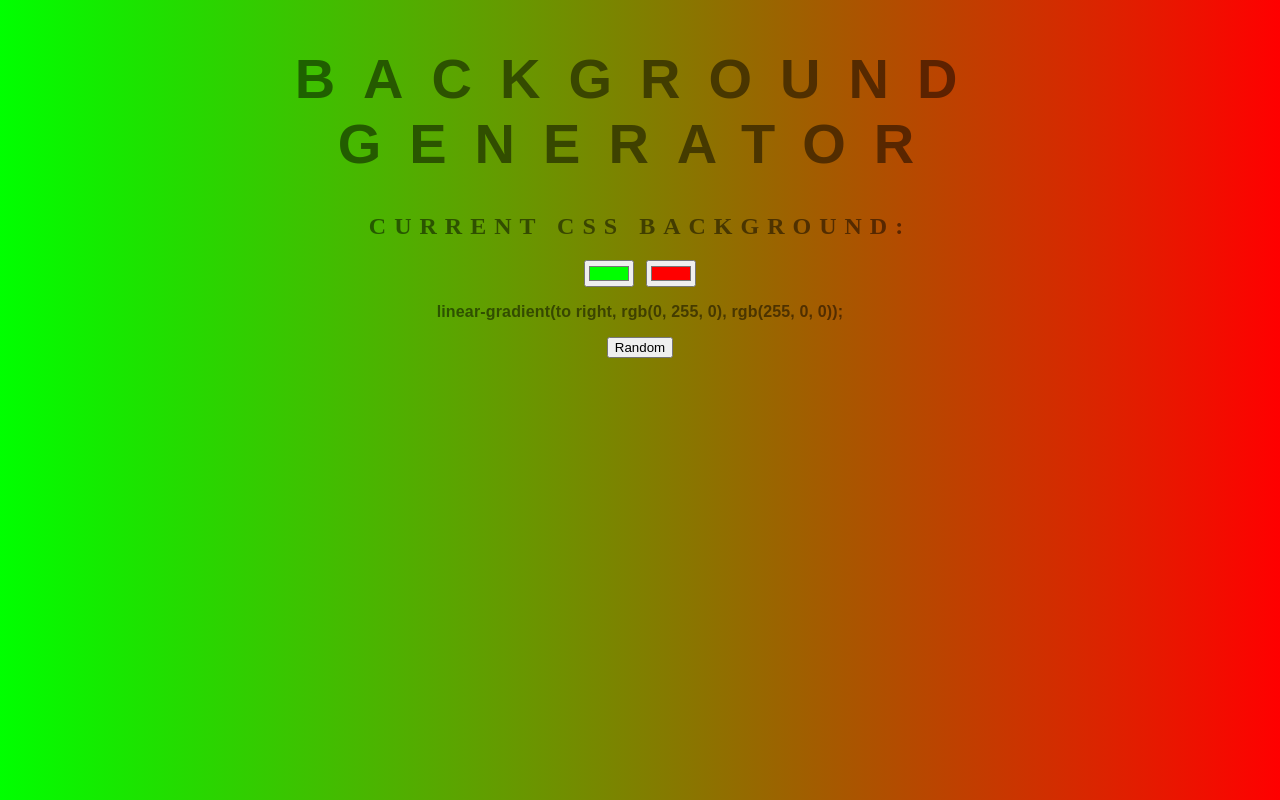
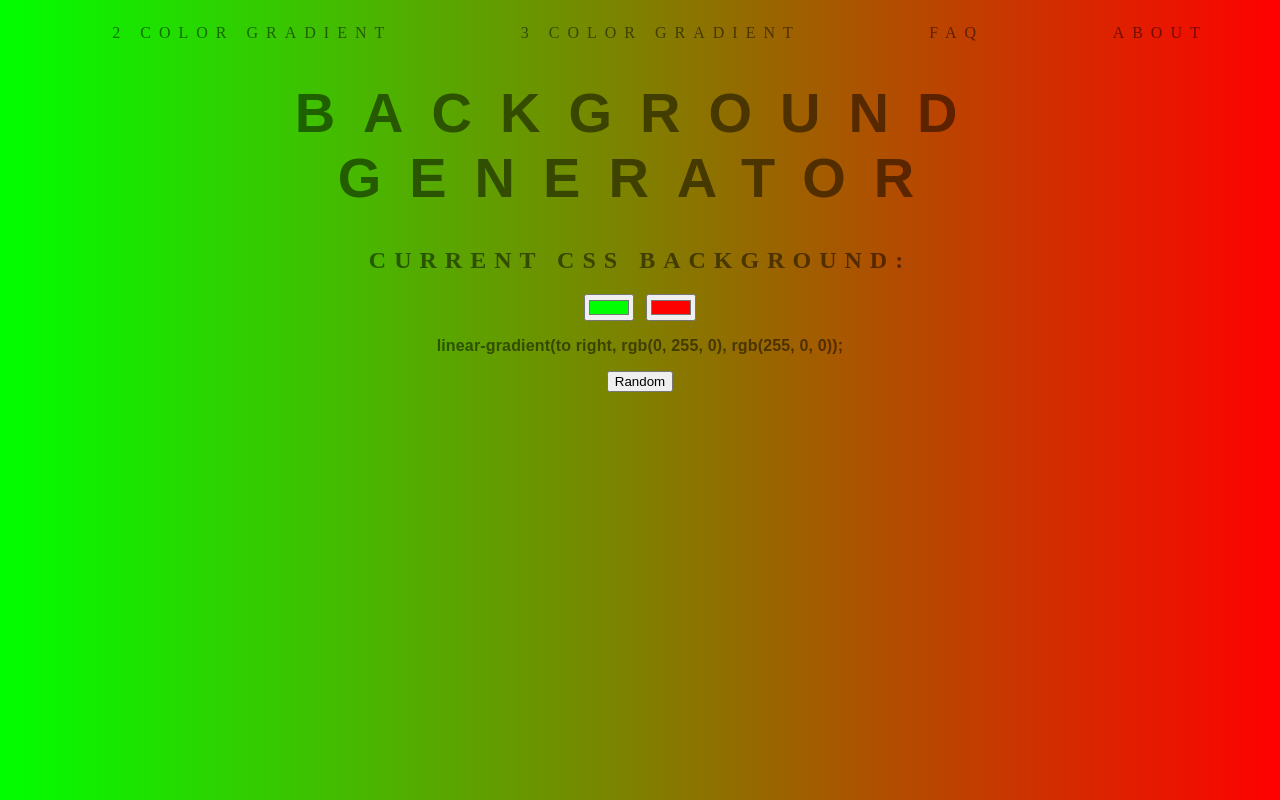
Before and after one commit to IvanKram/CSS-Backround-generator, a plain HTML site: page index.html in a window 1280 px wide. Drawn offline with Linux system fonts and the light colour scheme.

Commit message:
Added navbar, non functional as of yet

```diff
--- a/index.css
+++ b/index.css
@@ -1,3 +1,8 @@
+html {
+    display: grid;
+    grid-template-columns: 1fr;
+    grid-auto-rows: 1fr 2fr;
+}
 body {
 	font: 'Raleway', sans-serif;
     color: rgba(0,0,0,.5);
@@ -7,6 +12,14 @@ body {
     letter-spacing: .5em;
     top: 15%;
 	background: linear-gradient(to right, red , yellow); /* Standard syntax */
+}
+
+ul {
+    list-style-type: none;
+    display: flex;
+    flex-direction: row;
+    justify-content: space-around;
+    align-content: space-around;
 }
 
 h1 {
--- a/index.html
+++ b/index.html
@@ -7,6 +7,14 @@
     <link rel="stylesheet" href="index.css">
 </head>
 <body id="gradient">
+    <navbar>
+        <ul>
+            <li><a>2 color gradient</a></li>
+            <li><a>3 color gradient</a></li>
+            <li><a>FAQ</a></li>
+            <li><a>About</a></li>
+        </ul>
+    </navbar>
     <h1>Background Generator</h1>
     <h2>Current CSS background:</h2>
     <input type="color" name="color 1" value="#00ff00" id="color 1">
```
